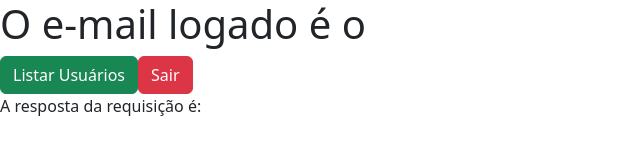
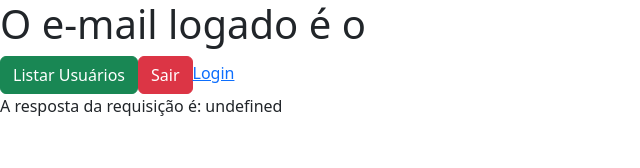
Before and after one commit to dreialcantara/Roda-Front, a React (Create React App) app: page /allusers in a window 1280 px wide. Shown: the top 168 px of the page, without its empty margins (0-640 px from the left). Built offline with nearby package versions, Linux system fonts and the light colour scheme.

Commit message:
instalacao redux persist

```diff
--- a/package.json
+++ b/package.json
@@ -20,6 +20,7 @@
     "react-redux": "^8.0.4",
     "react-router-dom": "^6.4.1",
     "react-scripts": "5.0.1",
+    "redux-persist": "^6.0.0",
     "typescript": "^4.8.4",
     "web-vitals": "^2.1.4"
   },
--- a/src/pages/allusers/index.tsx
+++ b/src/pages/allusers/index.tsx
@@ -1,13 +1,16 @@
 import { useState } from "react";
 import Button from "react-bootstrap/Button";
 import { useSelector } from "react-redux";
+import { Link } from "react-router-dom";
 import { ListarUsuario } from "../../services/MainApi/listarusuarios";
 import { RootStore } from "../../store";
 import { removeUser } from "../../store/modules/user";
+import { useDispatch } from "react-redux";
 
 function AllUsers() {
   const user = useSelector((store: RootStore) => store.userReduce);
-  const [lista, setLista] = useState("");
+  const [lista, setLista] = useState<string[]>([]);
+  const dispatch = useDispatch();
 
   const listar = async (event: any) => {
     event.preventDefault();
@@ -21,7 +24,6 @@ function AllUsers() {
       } else {
         console.log(response.data);
         setLista(response.data);
-        console.log(lista);
       }
     } catch (error) {
       alert("Algo deu errado");
@@ -29,7 +31,7 @@ function AllUsers() {
   };
 
   const sair = async (event: any) => {
-    removeUser("");
+    dispatch(removeUser());
   };
   return (
     <>
@@ -40,7 +42,8 @@ function AllUsers() {
       <Button variant="danger" onClick={sair}>
         Sair
       </Button>
-      <p>{` A resposta da requisição é: ${lista}`}</p>
+      <Link to="/">Login</Link>
+      <p>{` A resposta da requisição é: ${lista[0]}`}</p>
     </>
   );
 }
--- a/src/store/index.ts
+++ b/src/store/index.ts
@@ -2,6 +2,9 @@ import { configureStore } from "@reduxjs/toolkit";
 import userReduce from "./modules/user";
 
 const store = configureStore({
+
+
+
   reducer: {
     userReduce,
   },
--- a/src/store/modules/user/index.ts
+++ b/src/store/modules/user/index.ts
@@ -18,7 +18,7 @@ const userReduce = createSlice({
         isLogged: true,
       });
     },
-    removeUser(state, action) {
+    removeUser(state) {
       Object.assign(state, {
         token: undefined,
         email: undefined,
```
Also changed, not shown: 1 other file (tests, documents, lock files or other folders).
